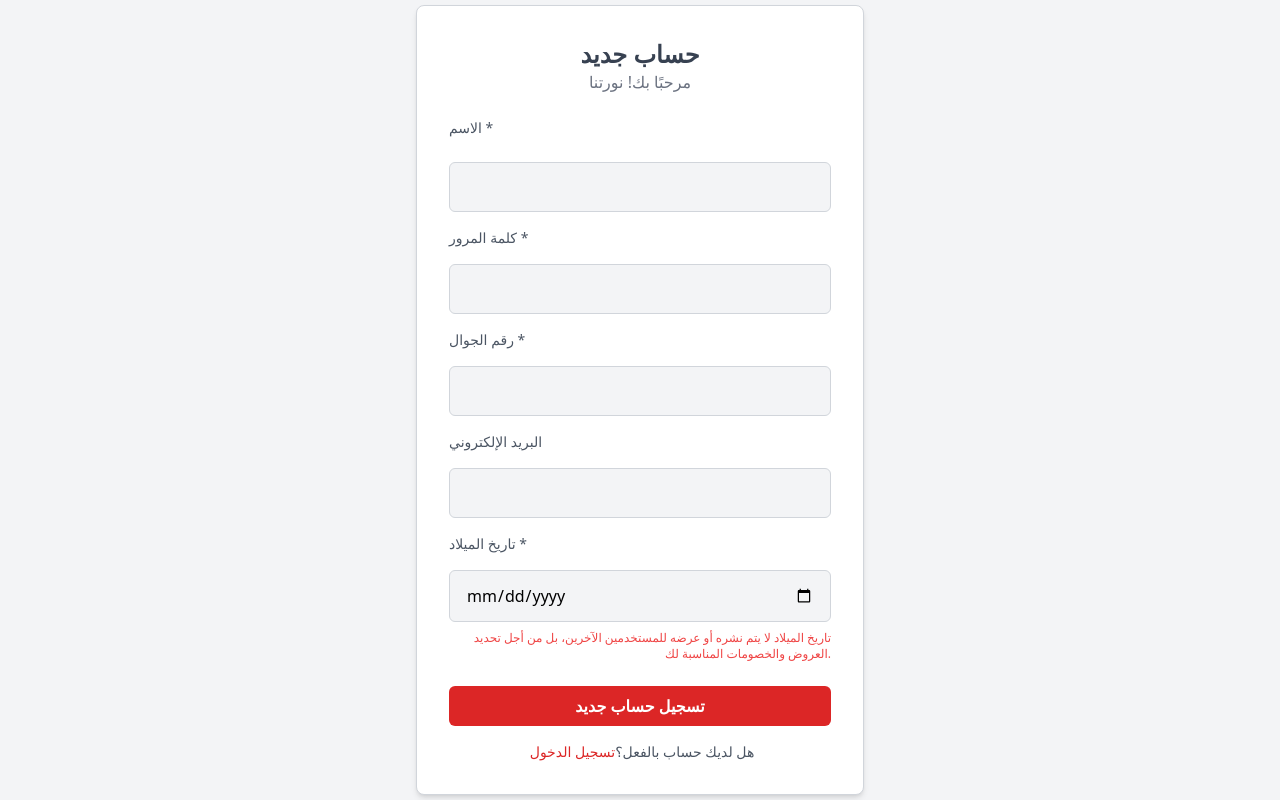
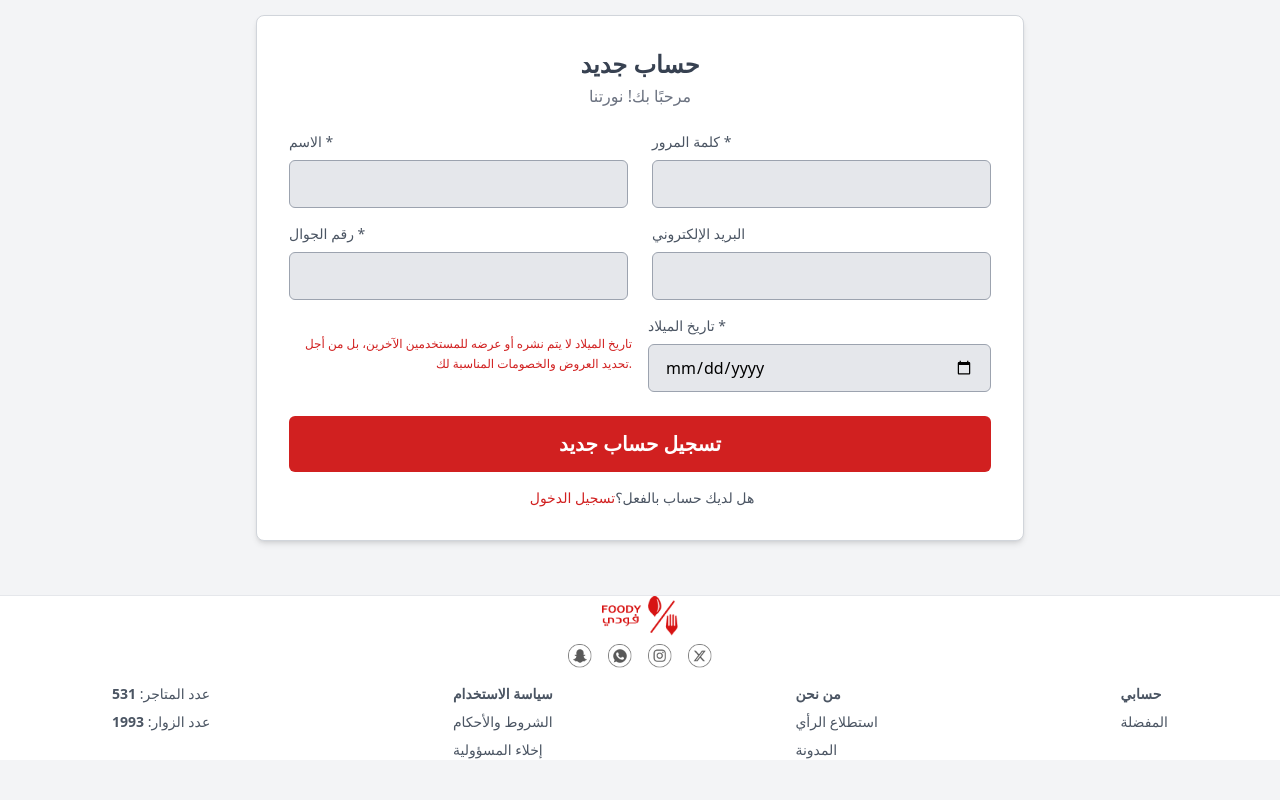
Before and after one commit to Foody-site/Foody-Website, a React (Vite) app: page /Register in a window 1280 px wide. Built offline with nearby package versions, Linux system fonts and the light colour scheme.

Commit message:
`Refactor Auth components: Login and Register pages, Inputs component`

```diff
--- a/src/components/Auth/Login.jsx
+++ b/src/components/Auth/Login.jsx
@@ -7,7 +7,7 @@ const Login = () => {
     <div className="flex flex-col min-h-screen bg-gray-100">
       <div className="flex flex-grow justify-center items-center">
         <div className="w-full max-w-sm p-6 border border-gray-300 bg-white rounded-lg shadow-md">
-          <h2 className="text-2xl font-bold text-center text-gray-700 mb-6">
+          <h2 className="text-2xl font-bold text-center text-gray-600 mb-6">
             تسجيل الدخول
           </h2>
 
--- a/src/components/Auth/Register.jsx
+++ b/src/components/Auth/Register.jsx
@@ -1,35 +1,71 @@
 import Button from "../shared/Buttons/Button";
 import Inputs from "../shared/inputs/Inputs";
+import Footer from "./../layout/Footer";
 
 const Register = () => {
   return (
-    <div className="flex justify-center items-center min-h-screen bg-gray-100">
-      <div className="w-full max-w-md p-8 border border-gray-300 bg-white rounded-lg shadow-md">
-        <h2 className="text-2xl font-bold text-center text-gray-700">حساب جديد</h2>
+    <div className="flex flex-col min-h-screen bg-gray-100">
+      <div className="flex-grow flex justify-center items-center px-4">
+        <div className="w-full max-w-3xl p-8 border border-gray-300 bg-white rounded-lg shadow-md">
+          <h2 className="text-2xl font-bold text-center text-gray-700 mb-1">
+            حساب جديد
+          </h2>
           <p className="text-center text-gray-500 mb-6">مرحبًا بك! نورتنا</p>
 
-        <div className="space-y-4">
-          <Inputs label="الاسم *" type="text" required />
-          <Inputs label="كلمة المرور *" type="password" required icon="eye" />
-          <Inputs label="رقم الجوال *" type="text" required />
-          <Inputs label="البريد الإلكتروني" type="email" placeholder="اختياري" />
-          <Inputs label="تاريخ الميلاد *" type="date" required icon="calendar" />
+          <div className="grid grid-cols-1 md:grid-cols-2 gap-x-6 gap-y-4">
+            <Inputs
+              label="الاسم *"
+              type="text"
+              className="bg-gray-200 border-gray-300 h-12"
+            />
+            <Inputs
+              label="كلمة المرور *"
+              type="password"
+              className="bg-gray-200 border-gray-300 h-12"
+              icon="eye"
+            />
+            <Inputs
+              label="رقم الجوال *"
+              type="text"
+              className="bg-gray-200 border-gray-300 h-12"
+            />
+            <Inputs
+              label="البريد الإلكتروني"
+              type="email"
+              className="bg-gray-200 border-gray-300 h-12"
+              icon="email"
+            />
+
+            <div className="md:col-span-2 flex flex-col md:flex-row md:items-center md:gap-4">
+              <p className="text-xs text-primary-1 leading-5 text-right md:w-1/2">
+                تاريخ الميلاد لا يتم نشره أو عرضه للمستخدمين الآخرين، بل من أجل
+                تحديد العروض والخصومات المناسبة لك.
+              </p>
+              <div className="md:w-1/2">
+                <Inputs
+                  label="تاريخ الميلاد *"
+                  type="date"
+                  className="bg-gray-200 border-gray-300 h-12 w-full"
+                  icon="calendar"
+                />
               </div>
-
-        <p className="text-xs text-red-500 mt-2 text-right">
-          تاريخ الميلاد لا يتم نشره أو عرضه للمستخدمين الآخرين، بل من أجل تحديد العروض والخصومات المناسبة لك.
-        </p>
+            </div>
+          </div>
 
           <Button
             label="تسجيل حساب جديد"
-          className="w-full mt-6 bg-red-600 hover:bg-red-700 text-white py-2 rounded-md"
+            className="w-96 mt-6 bg-primary-1 hover:bg-hover_primary-1 text-white py-3.5 rounded-lg text-xl font-semibold flex justify-center mx-auto"
           />
 
           <p className="text-center text-sm text-gray-600 mt-4">
             هل لديك حساب بالفعل؟
-          <a href="#" className="text-red-600 hover:underline ml-1">تسجيل الدخول</a>
+            <a href="#" className="text-primary-1 hover:underline ml-1">
+              تسجيل الدخول
+            </a>
           </p>
         </div>
+      </div>
+      <Footer />
     </div>
   );
 };
--- a/src/components/shared/inputs/Inputs.jsx
+++ b/src/components/shared/inputs/Inputs.jsx
@@ -1,14 +1,19 @@
-const Inputs = ({label , type ,className=""}) => {
+const Inputs = ({ label, type, className = "", icon }) => {
   return (
-    <>
-      <label className="block text-gray-600 text-sm mb-2">
-       {label}
-      </label>
-      <input
-        type={type}
-        className={`w-full px-4 py-3 border border-gray-300 rounded-md bg-gray-100 focus:outline-none focus:ring-2 focus:ring-red-500  ${className}`}
-      />
-    </>
+    <div className="w-full">
+      <label className="block text-gray-600 text-sm mb-2">{label}</label>
+      <div className="relative">
+        <input
+          type={type}
+          className={`w-full px-4 py-3 border border-gray-400 rounded-md bg-gray-100 focus:outline-none focus:ring-2 focus:ring-hover_primary-1 ${className}`}
+        />
+        {icon && (
+          <span className="absolute left-3 top-1/2 transform -translate-y-1/2 text-gray-500">
+            <i className={`fas fa-${icon}`}></i>
+          </span>
+        )}
+      </div>
+    </div>
   );
 };
 
```
Lines whose indentation alone changed are shown as unchanged.
